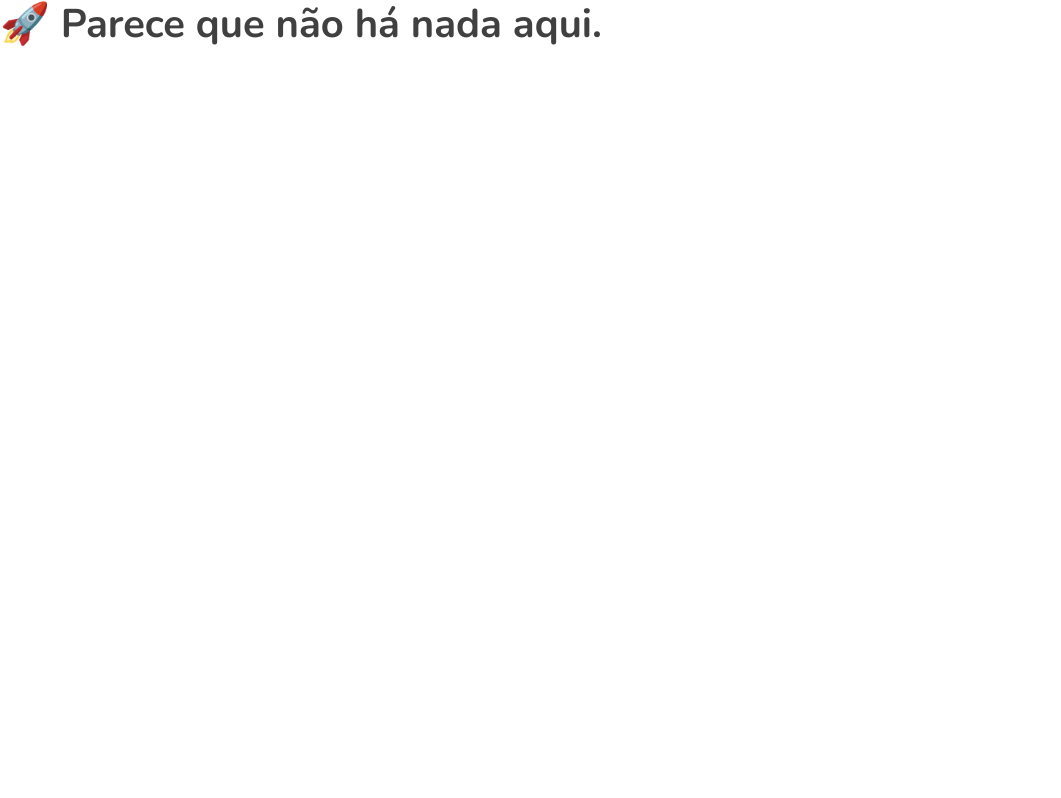
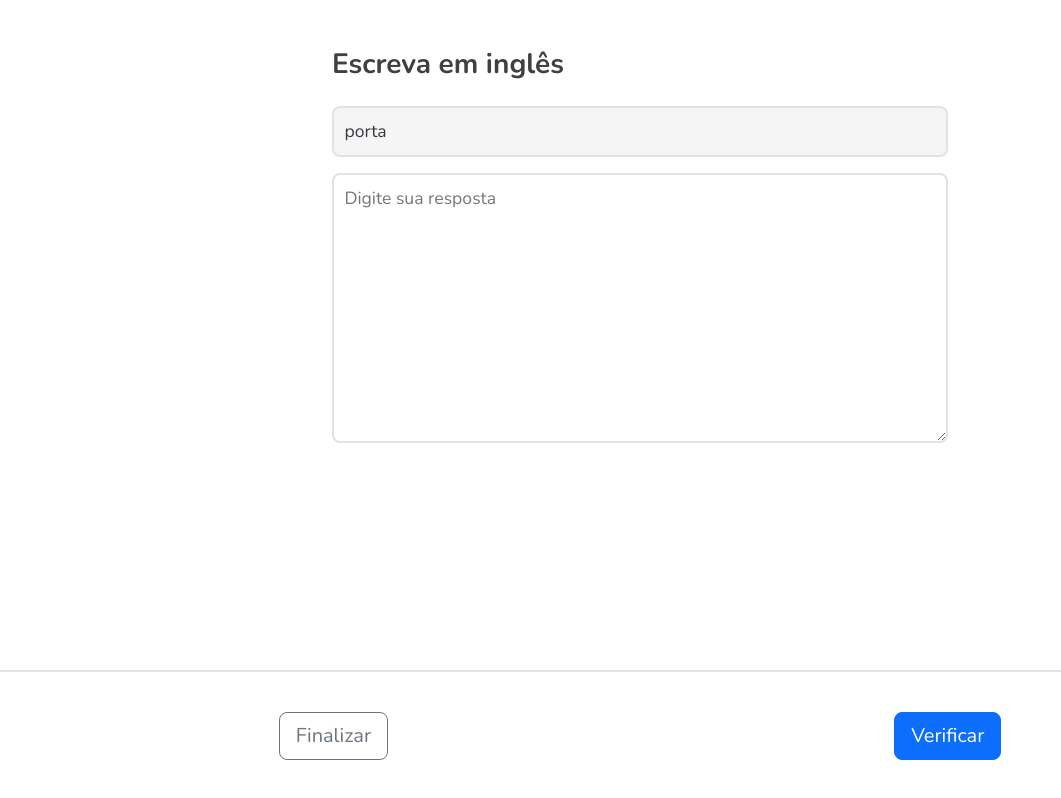
Before and after one commit to gabrielsarubo/myapp, a React (Create React App) app: page /practice/1 in a window 1280 px wide. Shown: the whole page, without its empty margins (0-1061 px from the left). Built offline with nearby package versions, Linux system fonts and the light colour scheme.

Commit message:
refact: Practice page

```diff
--- a/src/App.js
+++ b/src/App.js
@@ -8,7 +8,7 @@ import SignUp from './pages/SignUp'
 import StudentHome from './pages/StudentHome'
 import StudentHistory from './pages/StudentHistory'
 import StudentProfile from './pages/StudentProfile'
-import { PracticeGrammar, PracticeTranslation } from './pages/Practice'
+import Practice from './pages/Practice'
 // Other pages
 import NotFound from './pages/NotFound'
 
@@ -26,8 +26,7 @@ const App = () => {
           <Route path='/student/history' element={<StudentHistory />} />
           <Route path='/student/profile' element={<StudentProfile />} />
           {/* Practice */}
-          <Route path='/practice/grammar' element={<PracticeGrammar />} />
-          <Route path='/practice/translation' element={<PracticeTranslation />} />
+          <Route path='/practice/:categoryId' element={<Practice />} />
           <Route path='*' element={<NotFound />} />
         </Routes>
       </BrowserRouter>
--- a/src/pages/Practice/index.css
+++ b/src/pages/Practice/index.css
@@ -10,6 +10,7 @@
   padding: .65rem;
   margin-bottom: 1rem;
   border-radius: 8px;
+  font-size: 1.1rem;
   border: 2px solid #E1E2E3;
   background-color: #F5F5F5;
 }
@@ -19,33 +20,9 @@
   width: 100%;
   height: 270px;
   padding: .65rem;
+  font-size: 1.1rem;
   border-radius: 8px;
   border: 2px solid #E1E2E3;
-}
-
-.Practice .actions-container {
-  position: absolute;
-  bottom: 0;
-  left: 0;
-  width: 100%;
-  padding: 2rem 0;
-  border-top: 2px solid #E1E2E3;
-  background-color: white;
-}
-
-.Practice .actions-container[data-state="correct"] {
-  background-color: #D7FFB8;
-  border-top: none;
-}
-
-.Practice .actions-container[data-state="incorrect"] {
-  background-color: #FFDFE0;
-  border-top: none;
-}
-
-.Practice .actions-container .content{
-  display: flex;
-  justify-content: space-between;
 }
 
 /* AlternativeItem */
@@ -73,6 +50,8 @@
   padding-bottom: 15px;
   border: 2px solid #E1E2E3;
   border-radius: 6px;
+  font-size: 1.1rem;
   line-height: 1;
   text-align: left;
+  text-transform: capitalize;
 }
--- a/src/pages/Practice/index.js
+++ b/src/pages/Practice/index.js
@@ -1,88 +1,116 @@
+import { useEffect, useState } from 'react'
+import { useNavigate, useParams } from 'react-router-dom'
+
+import ActionsContainer from '../../components/ActionsContainer'
+
 import './index.css'
 
-export const PracticeTranslation = () => {
+const Practice = () => {
+  // React Router
+  const navigate = useNavigate()
+  const params = useParams()
+
+  const [questionText, setQuestionText] = useState()
+  const [userAnswer, setUserAnswer] = useState()
+
+  const [correctAsnwer, setCorrectAnswer] = useState()
+
+  const [questionStatus, setQuestionStatus] = useState('unanswered')
+
+  const loadQuestionAsync = () => {
+    return {
+      id: "WBfI6Px5SLDdslkOf8c1",
+      palavra: "porta",
+      resposta: "door",
+      alternativas: [
+        "light",
+        "house",
+        "car"
+      ]
+    }
+  }
+
+  useEffect(() => {
+    console.log(params.categoryId)
+
+    // Nao fazer chamadas asincronas dentro do useEffect
+    // encontrar outra forma de fazer isso
+    const question = loadQuestionAsync()
+    setQuestionText(question.palavra)
+    setCorrectAnswer(question.resposta)
+
+  }, [])
+
+  const handleContinue = () => {
+    alert('Next question')
+
+    setQuestionStatus('unanswered')
+  }
+
+  const handleVerify = () => {
+    if (userAnswer.toLowerCase() === correctAsnwer.toLowerCase()) {
+      setQuestionStatus('correct')
+    } else {
+      setQuestionStatus('incorrect')
+    }
+  }
+
+  const handleFinish = () => {
+    navigate('/student')
+  }
+
+  const renderQuestionLayout = () => {
+    if (params.categoryId === 'classeGramatical') {
+      return (
+        <>
+          <h3 className='mb-4'>Escolha a classe gramatical</h3>
+          <div className="question-title">{questionText}</div>
+          <div className="container-options row gy-2 mt-3">
+            {
+              ['substantivo', 'adjetivo', 'verbo', 'preposição'].map((option, index) => {
+                return (
+                  <div className="col-12" key={index}>
+                    <input type="radio" className="btn-check" name="options" id={`option${index}`} autoComplete="off" />
+                    <label className="btn btn-outline-secondary options w-100" htmlFor={`option${index}`}>{option}</label>
+                  </div>
+                )
+              })
+            }
+          </div>
+        </>
+      )
+    } else {
+      return (
+        <>
+          <h3 className='mb-4'>Escreva em inglês</h3>
+          <div className="question-title">{questionText || 'Carregando pergunta...'}</div>
+          <textarea className="question-answer" value={userAnswer} onChange={e => setUserAnswer(e.target.value)} placeholder='Digite sua resposta'></textarea>
+        </>
+      )
+    }
+  }
+
   return (
     <div className="Practice container-fluid">
       {/* Main container */}
       <div className="row justify-content-center mt-5">
         <div className="col-md-8 col-lg-6">
           <div className="question-container">
-            <h3 className='mb-4'>Escreva em inglês</h3>
-            <div className="question-title">O gato está comendo a maçã.</div>
-            <textarea className="question-answer" value='The cat is eating an apple.'></textarea>
+            {renderQuestionLayout()}
           </div>
         </div>
       </div>
 
       {/* Actions container */}
-      <div className="actions-container" data-state='initial'>
-        <div className="container-fluid">
-          <div className="row justify-content-center">
-            <div className="col-md-8 col-lg-6">
-              <div className="content">
-                <div className="content__left">
-                  <div className="btn btn-outline-secondary btn-lg">Finalizar</div>
-                </div>
-                <div className="content__right">
-                  <div className="btn btn-primary btn-lg">Verificar</div>
-                </div>
-              </div>
-            </div>
-          </div>
-        </div>
-      </div>
+      <ActionsContainer
+        questionStatus={questionStatus}
+        correctAsnwer={correctAsnwer}
+        handleVerify={handleVerify}
+        handleContinue={handleContinue}
+        handleFinish={handleFinish}
+      />
     </div>
   )
 }
 
-export const PracticeGrammar = () => {
-  return (
-    <div className="Practice container-fluid">
-      {/* Main container */}
-      <div className="row justify-content-center mt-5">
-        <div className="col-md-8 col-lg-6">
-          <div className="question-container">
-            <h3 className='mb-4'>Escolha a classe gramatical</h3>
-            <div className="question-title">Ineffable</div>
-            <div className="container-options row gy-2 mt-3">
-              <div className="col-12">
-                <input type="radio" className="btn-check" name="options" id="option1" autoComplete="off" />
-                <label className="btn btn-outline-secondary options w-100" htmlFor="option1">Substantivo</label>
-              </div>
-              <div className="col-12">
-                <input type="radio" className="btn-check" name="options" id="option2" autoComplete="off" />
-                <label className="btn btn-outline-secondary options w-100" htmlFor="option2">Adjetivo</label>
-              </div>
-              <div className="col-12">
-                <input type="radio" className="btn-check" name="options" id="option3" autoComplete="off" />
-                <label className="btn btn-outline-secondary options w-100" htmlFor="option3">Verbo</label>
-              </div>
-              <div className="col-12">
-                <input type="radio" className="btn-check" name="options" id="option3" autoComplete="off" />
-                <label className="btn btn-outline-secondary options w-100" htmlFor="option3">Preposição</label>
-              </div>
-            </div>
-          </div>
-        </div>
-      </div>
-
-      {/* Actions container */}
-      <div className="actions-container" data-state='correct'>
-        <div className="container-fluid">
-          <div className="row justify-content-center">
-            <div className="col-md-8 col-lg-6">
-              <div className="content">
-                <div className="content__left">
-                  {/* <div className="btn btn-outline-secondary btn-lg">Finalizar</div> */}
-                </div>
-                <div className="content__right">
-                  <div className="btn btn-success btn-lg">Continuar</div>
-                </div>
-              </div>
-            </div>
-          </div>
-        </div>
-      </div>
-    </div>
-  )
-}
+export default Practice
--- a/src/pages/StudentHome/index.css
+++ b/src/pages/StudentHome/index.css
@@ -4,6 +4,7 @@
 
 .StudentHome header .title {
   margin-right: .7rem;
+  text-transform: capitalize;
 }
 
 .StudentHome .badge-container > .body {
--- a/src/pages/StudentHome/index.js
+++ b/src/pages/StudentHome/index.js
@@ -1,4 +1,4 @@
-import { useContext, useState } from 'react';
+import { useContext } from 'react';
 import { useNavigate } from "react-router-dom"
 
 import Header from "../../components/Header"
@@ -22,19 +22,19 @@ const StudentHome = () => {
           <main>
             <div className="categories-list">
               <CategoryListItem
-                handleClick={() => navigate('/practice/grammar')}
+                handleClick={() => navigate('/practice/classeGramatical')}
                 iconUri='📚'
                 title='Classe Gramatical'
                 desc='Uma breve descricao sobre o tipo de exercicio'
               />
               <CategoryListItem
-                handleClick={() => navigate('/practice/translation')}
+                handleClick={() => navigate('/practice/enPt')}
                 iconUri='🌎'
                 title='Tradução EN → PT'
                 desc='Uma breve descricao sobre o tipo de exercicio'
               />
               <CategoryListItem
-                handleClick={() => navigate('/practice/translation')}
+                handleClick={() => navigate('/practice/ptEn')}
                 iconUri='📝'
                 title='Tradução PT → EN'
                 desc='Uma breve descricao sobre o tipo de exercicio'
```
